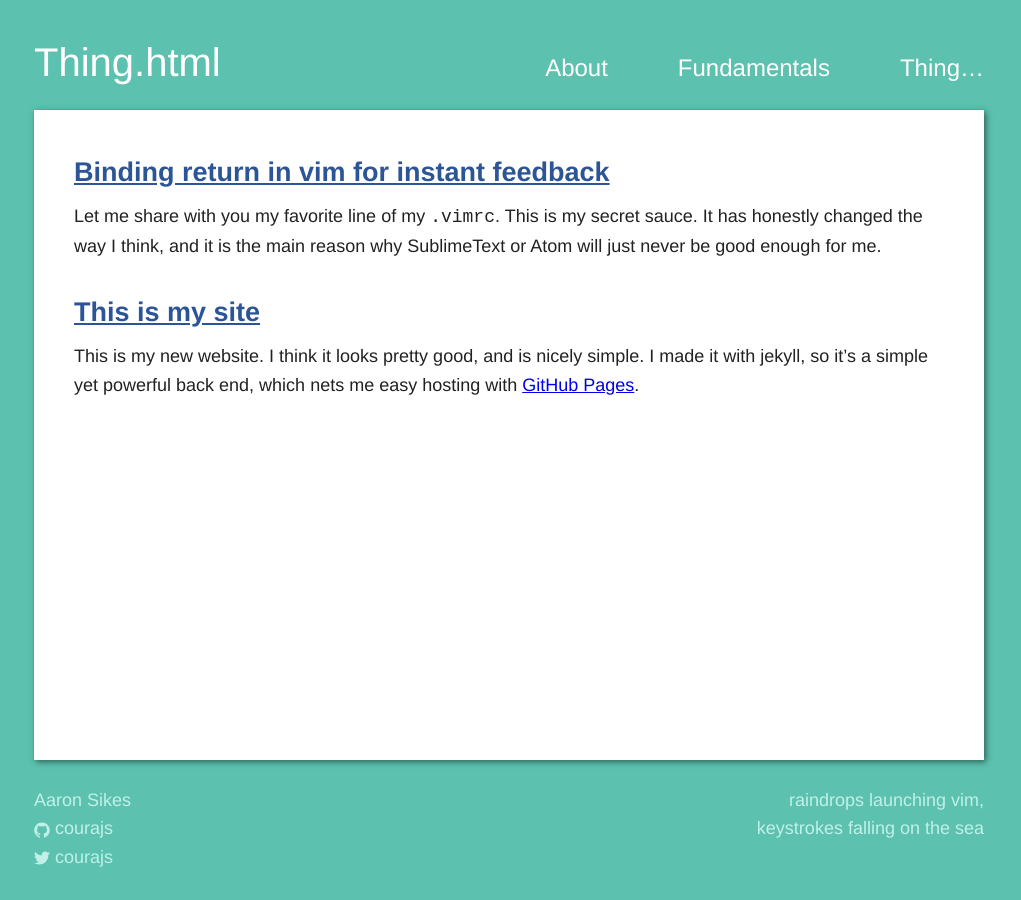
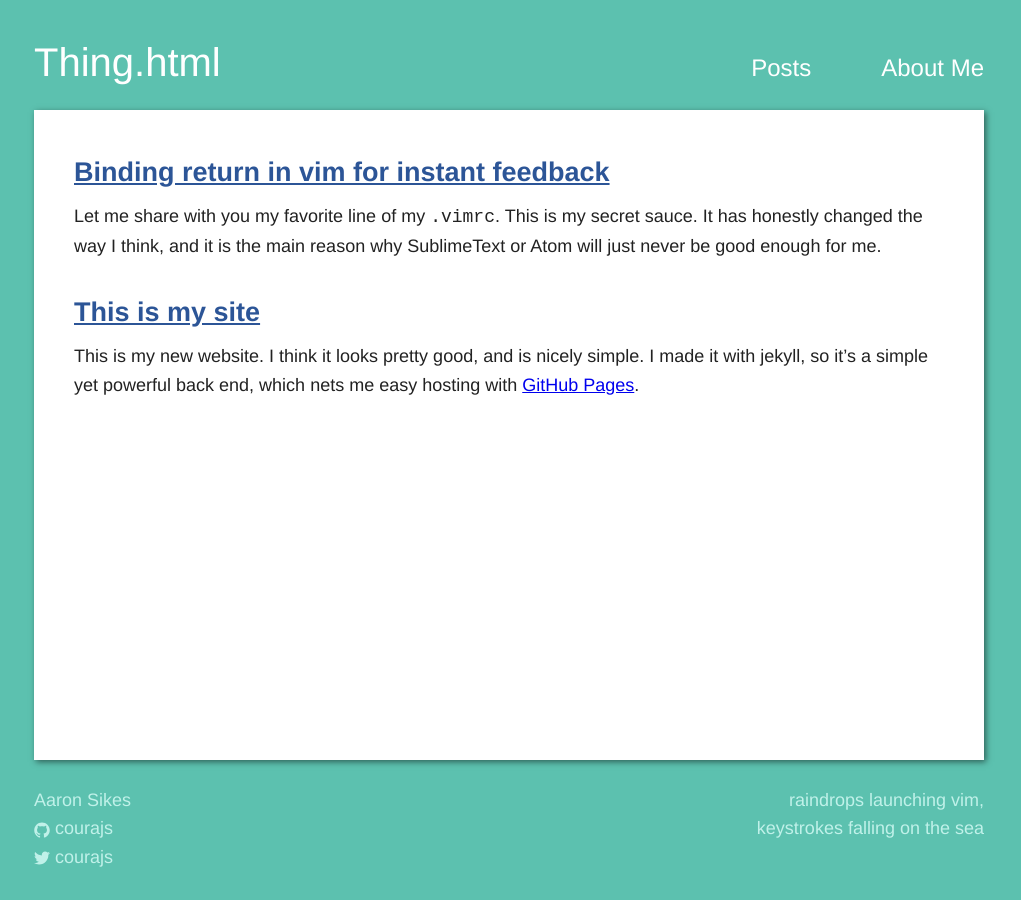
Before and after one commit to AaronSikes/aaron.sikes.io, a Jekyll site: the page built from index.html, in a window 1280 px wide. Shown: the whole page, without its empty margins (131-1152 px from the left). Built offline with Jekyll 4.4.1, drawn with Linux system fonts in a browser that asks for light colours.

Commit message:
Fix header

```diff
--- a/_includes/header.html
+++ b/_includes/header.html
@@ -2,10 +2,8 @@
 	<nav class="site-header-contents flex-container">
 		<a id="logo" href='/'>{{ site.title }}</a>
 		<div class="flex-grower"></div>
-		<a class='nav-link' href="/about">About</a>
+		<a class='nav-link' href="/">Posts</a>
 		<div class='flex-shrinker'></div>
-		<a class='nav-link' href="/basics">Fundamentals</a>
-		<div class='flex-shrinker'></div>
-		<a class='nav-link' href="/about">Thing…</a>
+		<a class='nav-link' href="/about">About Me</a>
 	</nav>
 </header>
```
